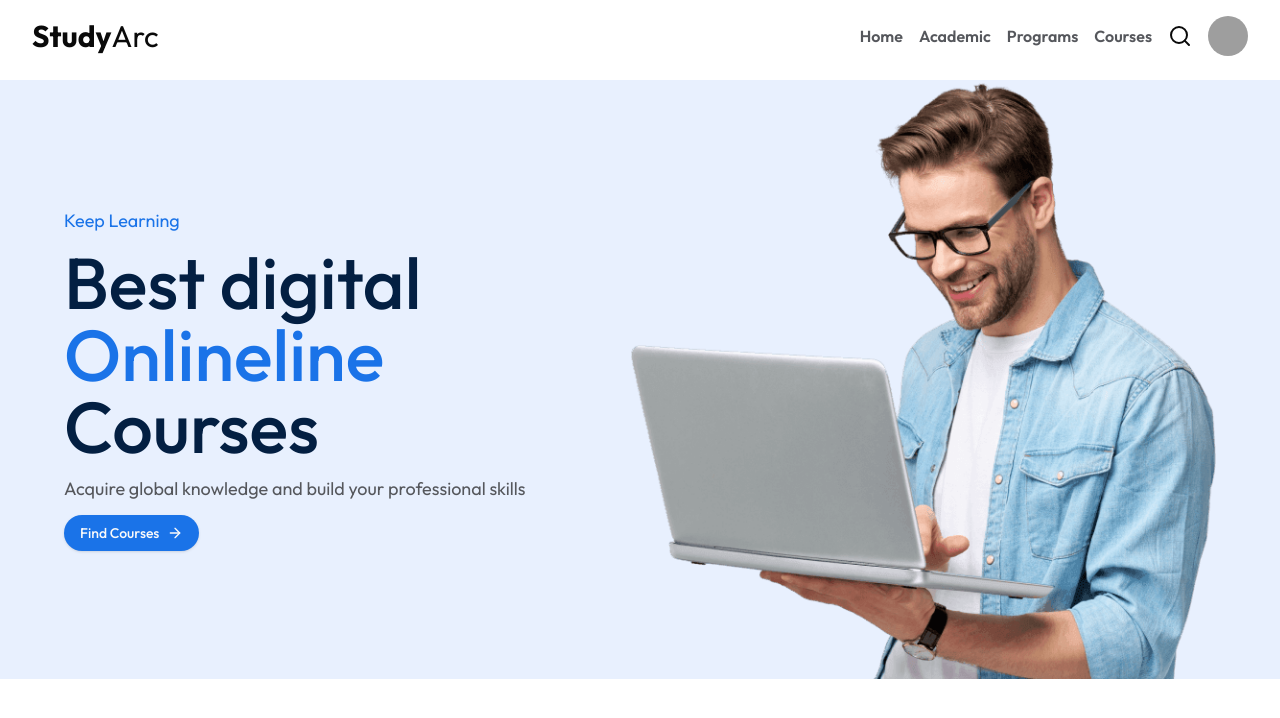
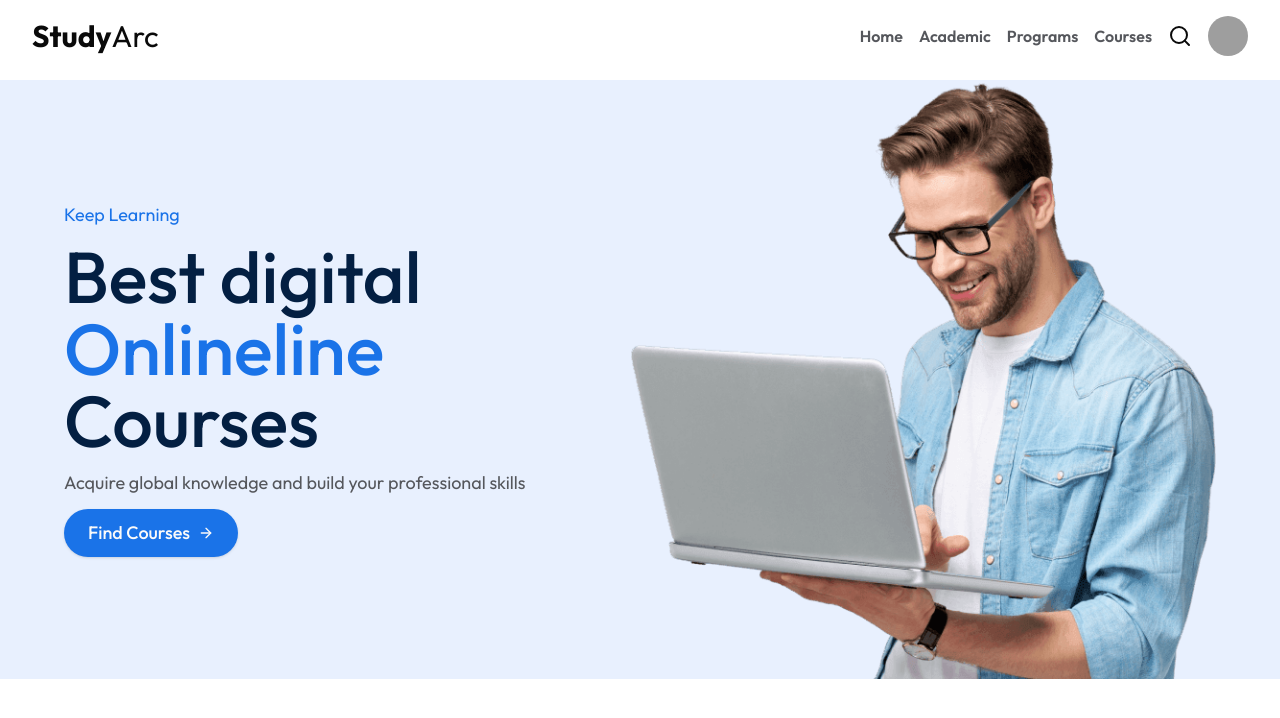
Before and after one commit to NextGen-WebPulse/studyArc-client, a React (Vite) app: page / in a window 1280 px wide. Shown: the top 718 px of the page. Built offline with nearby package versions, Linux system fonts and the light colour scheme; grey boxes are pictures that could not be loaded.

Commit message:
Navar and Banner version one
- Navbar v1 completed
- Banner v1 completed

```diff
--- a/src/pages/Home/Banner.tsx
+++ b/src/pages/Home/Banner.tsx
@@ -1,24 +1,6 @@
 import { Button } from "@/components/ui/button";
 import bannerImage from "../../assets/images/bannerHuman.png";
 import { ArrowRight } from "lucide-react";
-
-const BannerText = () => {
-  return (
-    <div className="space-y-3 text-customGray-darker">
-      <span className="text-lg text-primary-500">Keep Learning</span>
-      <h1 className="text-additional-500 text-7xl font-[500]">
-        Best digital <br />
-        <span className="text-primary-500">Onlineline</span> Courses
-      </h1>
-      <p className="text-lg">
-        Acquire global knowledge and build your professional skills
-      </p>
-      <Button className="rounded-full bg-primary-500">
-        Find Courses <ArrowRight />
-      </Button>
-    </div>
-  );
-};
 
 const Banner = () => {
   return (
@@ -36,3 +18,21 @@ const Banner = () => {
 };
 
 export default Banner;
+
+const BannerText = () => {
+  return (
+    <div className="space-y-3 text-customGray-darker">
+      <span className="text-lg text-primary-500">Keep Learning</span>
+      <h1 className="text-7xl font-[500] text-additional-500">
+        Best digital <br />
+        <span className="text-primary-500">Onlineline</span> Courses
+      </h1>
+      <p className="text-lg">
+        Acquire global knowledge and build your professional skills
+      </p>
+      <Button className="rounded-full bg-primary-500 p-6 text-lg hover:bg-primary-600">
+        Find Courses <ArrowRight size={64} />
+      </Button>
+    </div>
+  );
+};
--- a/src/pages/Shared/Navbar/Navbar.tsx
+++ b/src/pages/Shared/Navbar/Navbar.tsx
@@ -61,7 +61,7 @@ const Navbar = () => {
           {/* profile section  */}
           <div className="flex items-center gap-4">
             <button aria-label="search">
-              <Search />
+              <Search /> {/* icon */}
             </button>
             <Avatar>
               <AvatarImage src="https://github.com/shadcn.png" />
```
